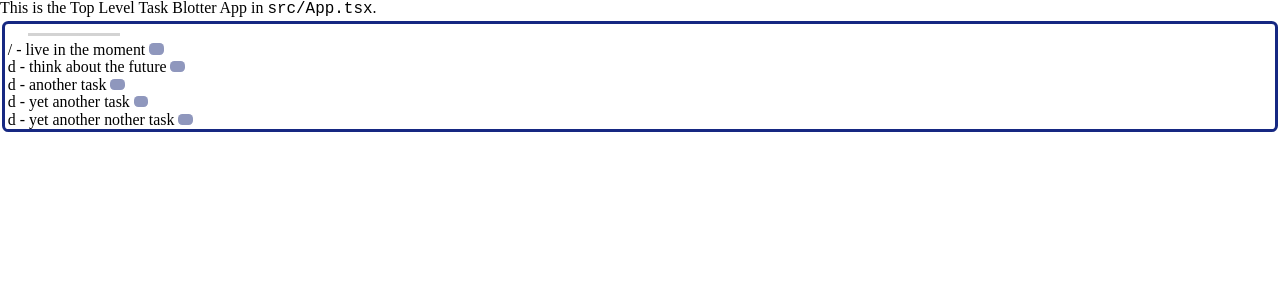
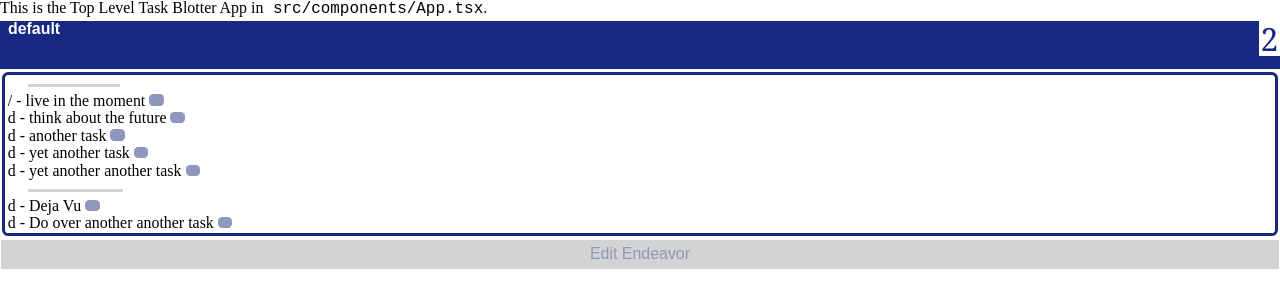
Before and after one commit to psons/task-blotter, a React (Create React App) app: page / in a window 1280 px wide. Shown: the top 308 px of the page. Built offline with nearby package versions, Linux system fonts and the light colour scheme.

Commit message:
Begin Endeavor, Story and Task component display

```diff
--- a/src/components/App.tsx
+++ b/src/components/App.tsx
@@ -2,9 +2,10 @@ import React from 'react';
 import '../css/t_blotter.css';
 import {endeavors} from "../testdata/test-endeavors";
 import Story from "./Story";
-
+import Endeavor from "./Endeavor";
 // Comment
 
+const testEndeavor = endeavors[0]
 const testStory = endeavors[0].story_list[0]; //.story_list[1]
 
 function App() {
@@ -12,13 +13,14 @@ function App() {
   return (
     <div className="app full_width_3_col">
       <header className="App-header">
-        {/*see logo import above*/}
-        {/*<img src={logo} className="App-logo" alt="logo" />*/}
-        <p>
-          This is the Top Level Task Blotter App in <code>src/App.tsx</code>.
-        </p>
-        <Story name={testStory.name} maxTasks={testStory.maxTasks} sid={testStory.sid} taskList={testStory.taskList} ></Story>
+          This is the Top Level Task Blotter App in
+            <code> src/components/App.tsx</code>.
       </header>
+    <Endeavor _id={testEndeavor._id}
+              name={testEndeavor.name}
+              maxStories={testEndeavor.maxStories}
+              eid={testEndeavor.eid}
+              story_list={testEndeavor.story_list}/>
     </div>
   );
 }
--- /dev/null
+++ b/src/components/Endeavor.tsx
@@ -0,0 +1,29 @@
+import React from "react";
+import {EndeavorT, StoryT} from "../types/endeavors";
+import Story from "./Story"
+
+const Endeavor = ({_id, name, maxStories, eid, story_list}: EndeavorT) => {
+    return (
+        <div className="endeavor e1_area">
+            <div className="endeavor_head_bar">
+                <div className="endeavor_max_tasks_value">2</div>
+                <p className="endeavor_name">{name}</p>
+                <p className="endeavor_tasks_label">Endeavor Tasks</p>
+            </div>
+            <div className="task_list tasks_list_endeavor_in_sprint">
+                {story_list.map(story => {
+                    {console.log(`Endeavor rendering story: ${story.name}`)}
+                    return (
+                        <Story story_t={story} key={story.sid}></Story>
+                    )
+                }
+                )}
+            </div>
+            <div className="endeavor_footer">
+                <div className="show_endeavor_editor">Edit Endeavor</div>
+            </div>
+        </div>
+    );
+}
+
+export default Endeavor;
--- a/src/components/Story.tsx
+++ b/src/components/Story.tsx
@@ -1,29 +1,25 @@
 import React from "react"
-import {StoryT, TaskT} from "../types/endeavors";
+import {StoryT} from "../types/endeavors";
 import Task from "./Task";
 
-const Story = ({maxTasks, name, sid, taskList}: StoryT) => (
+interface StoryCT {
+    story_t: StoryT;
+    // going to need to add some data here to tell it how to style its tasks.
+}
 
+const Story = ( {story_t}: StoryCT ) =>
+{
+    const {maxTasks, name, taskList} = story_t;
+    return (
         // <div className="task_list tasks_list_endeavor_in_sprint">
-    <div className="task_list tasks_list_endeavor_in_sprint">
-        {/*{ Story component-}*/}
+        <div>
             <div className="sep sep_story"> {name}
             </div>
-        {/*console.log(`task: status=${task.status} title=${task.title}`)*/}
             {taskList.map(task =>
-            <Task
-                status={task.status}
-                title={task.title}
-                detail={task.detail}
-                tid={task.tid}/>
+                <Task key={task.tid} task_t={task}/>
             )}
-        {/*<div className="task">*/}
-        {/*    <div className="task_status"> d</div>*/}
-        {/*    <p className="task_title"> Head 1, 1, 1 </p>*/}
-        {/*    <p className="task_detail"> Body for E1, S1, T1 Is potentially many lines and may wrap again and again,*/}
-        {/*        depending on column width</p>*/}
-        {/*</div>*/}
         </div>
     );
+}
 
 export default Story;
--- a/src/components/Task.tsx
+++ b/src/components/Task.tsx
@@ -2,20 +2,22 @@ import React from "react";
 import {TaskT} from "../types/endeavors"
 import {Status} from "./Status";
 
-// type TaskT = {
-//     status: string;
-//     title: string;
-//     detail: string;
-//     tid: string;
-// }
+// This CT component Type is the destructured properties needed by a Component
+interface TaskCT {
+    task_t: TaskT;
+}
 
-
-const Task = ({status, title, detail, tid}: TaskT) => (
-    <div className="task" key={tid}>
-        <Status status={status}></Status>
-        <p className="task_title"> {title} </p>
-        <p className="task_detail"> {detail}</p>
-    </div>
-);
+// const Task = ({status, title, detail, tid}: TaskT) => (
+const Task = ({task_t}: TaskCT) => {
+    let {status, title, detail, tid} = task_t;
+    console.log()
+    return (
+        <div className="task">
+            <Status status={status}></Status>
+            <p className="task_title"> {title} </p>
+            <p className="task_detail"> {detail}</p>
+        </div>
+    )
+};
 
 export default Task;
--- a/src/testdata/test-endeavors.ts
+++ b/src/testdata/test-endeavors.ts
@@ -14,32 +14,51 @@ export const endeavors =
                     {
                         "status": "in_progress",
                         "title": "live in the moment",
-                        "detail": "",
+                        "detail": "Do the right thing for he moment now!",
                         "tid": "c21f969b5f.c9ec52c702.0eeac89fb5"
                     },
                     {
                         "status": "do",
                         "title": "think about the future",
-                        "detail": "",
+                        "detail": "We always want a plan for our ideals, even if the plan has to change.",
                         "tid": "c21f969b5f.c9ec52c702.d06267f230"
                     },
                     {
                         "status": "do",
                         "title": "another task",
-                        "detail": "",
+                        "detail": "There is always more work to do.",
                         "tid": "c21f969b5f.c9ec52c702.e34beb1074"
                     },
                     {
                         "status": "do",
                         "title": "yet another task",
-                        "detail": "",
+                        "detail": "We need to play some times.",
                         "tid": "c21f969b5f.c9ec52c702.5103dd140c"
                     },
                     {
                         "status": "do",
-                        "title": "yet another nother task",
-                        "detail": "",
+                        "title": "yet another another task",
+                        "detail": "Time to rest.   I'm exhausted.",
                         "tid": "c21f969b5f.c9ec52c702.92292d0f87"
+                    }
+                ]
+            },
+            {
+                "maxTasks": 1,
+                "name": "A second story",
+                "sid": "c21f969b5f.c9ec52d813",
+                "taskList": [
+                    {
+                        "status": "do",
+                        "title": "Deja Vu",
+                        "detail": "Same right things again!",
+                        "tid": "c21f969b5f.c9ec52d813.9ffbd900c6"
+                    },
+                    {
+                        "status": "do",
+                        "title": "Do over another another task",
+                        "detail": "Time to sleep.  I'm faded.",
+                        "tid": "c21f969b5f.c9ec52d813.03303ea097"
                     }
                 ]
             }
@@ -96,7 +115,7 @@ export const endeavors =
                         {
                             "status": "in_progress",
                             "title": "Rescue Princess",
-                            "detail": "",
+                            "detail": "She is imprisoned in the tower.",
                             "tid": "c32f070b6f.c0ec63c8ed.0eeac89fbf"
                         },
                         {
--- a/src/types/endeavors.ts
+++ b/src/types/endeavors.ts
@@ -1,4 +1,8 @@
 
+
+// These are types representing the actual user data
+// They may be wrapped in other types ending in CT
+// representing the UI Component meta-data needs.
 interface TaskT  {
     status: string;
     title: string;
```
Lines whose indentation alone changed are shown as unchanged.
